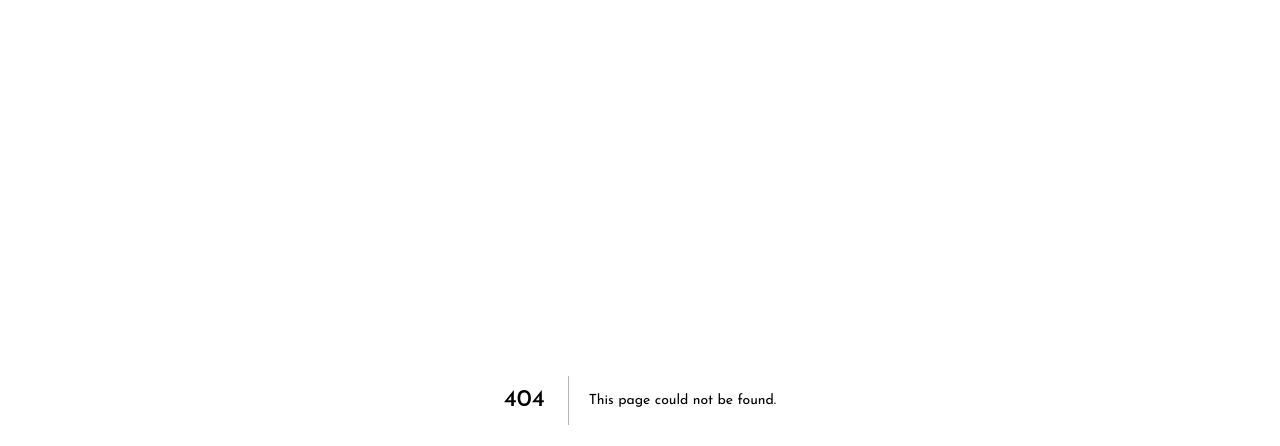
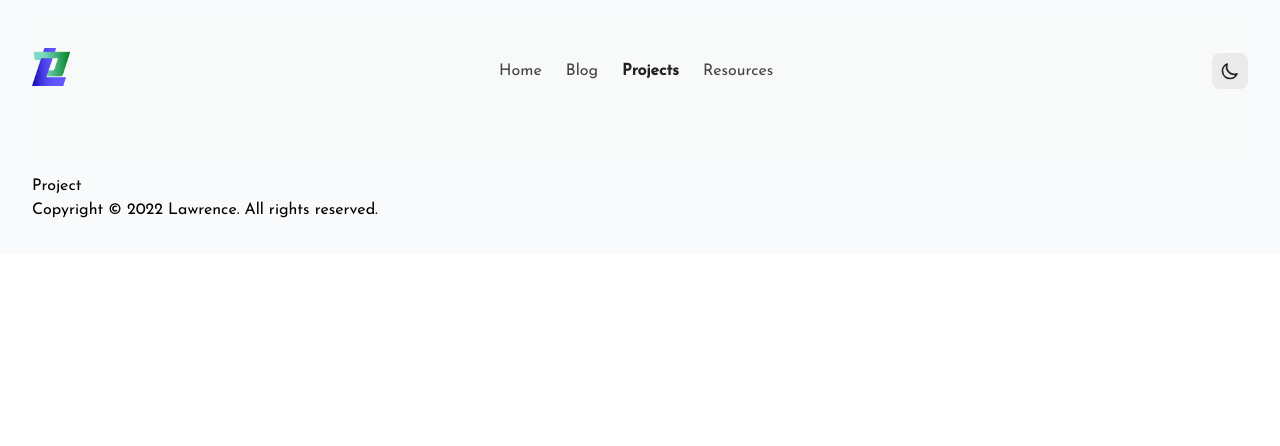
Before and after one commit to Lawrence4code/lawmax, a Next.js app: page /projects in a window 1280 px wide. Before the commit this address had no page. Shown: the top 446 px of the page. Built offline with nearby package versions, Linux system fonts and the light colour scheme.

Commit message:
place ld logo and favicon

```diff
--- a/components/Container.tsx
+++ b/components/Container.tsx
@@ -3,6 +3,7 @@ import { useState, useEffect } from 'react';
 import { useTheme } from 'next-themes';
 import NextLink from 'next/link';
 import cn from 'classnames';
+import Image from 'next/image';
 
 import Footer from './Footer';
 
@@ -38,7 +39,9 @@ export default function Container(props) {
     <div className="bg-gray-50 dark:bg-gray-900">
       <div className="flex flex-col justify-center px-8 py-4">
         <nav className="flex items-center justify-between w-full relative max-w-7xl border-gray-200 dark:border-gray-700 mx-auto pt-8 pb-8 sm:pb-16  text-gray-900 bg-gray-50  dark:bg-gray-900 bg-opacity-60 dark:text-gray-100">
-          <div> Logo </div>
+          <div>
+            <Image alt="LD logo" height={38} width={38} src="/ld.png" />
+          </div>
           <div className="ml-[-0.60rem]">
             <NavItem href="/" text="Home" />
             <NavItem href="/blog" text="Blog" />
--- a/pages/_document.tsx
+++ b/pages/_document.tsx
@@ -22,7 +22,9 @@ class MyDocument extends Document {
   render() {
     return (
       <Html>
-        <Head></Head>
+        <Head>
+          <link href="/static/favicons/favicon.ico" rel="shortcut icon" />
+        </Head>
         <body>
           <Main />
           <NextScript />
--- a/pages/index.tsx
+++ b/pages/index.tsx
@@ -35,7 +35,7 @@ const projects = [
   },
 ];
 
-export default function Home({ videos }) {
+export default function Home() {
   return (
     <Container>
       <div className="flex flex-col justify-center items-start max-w-7xl border-gray-200 dark:border-gray-700 mx-auto pb-16">
--- /dev/null
+++ b/pages/projects/index.tsx
@@ -0,0 +1,12 @@
+import React from 'react';
+import Container from 'components/Container';
+
+const Project = () => {
+  return (
+    <Container>
+      <div>Project</div>
+    </Container>
+  );
+};
+
+export default Project;
```
Also changed, not shown: public/ld.png (added), 1 other file (tests, documents, lock files or other folders).
